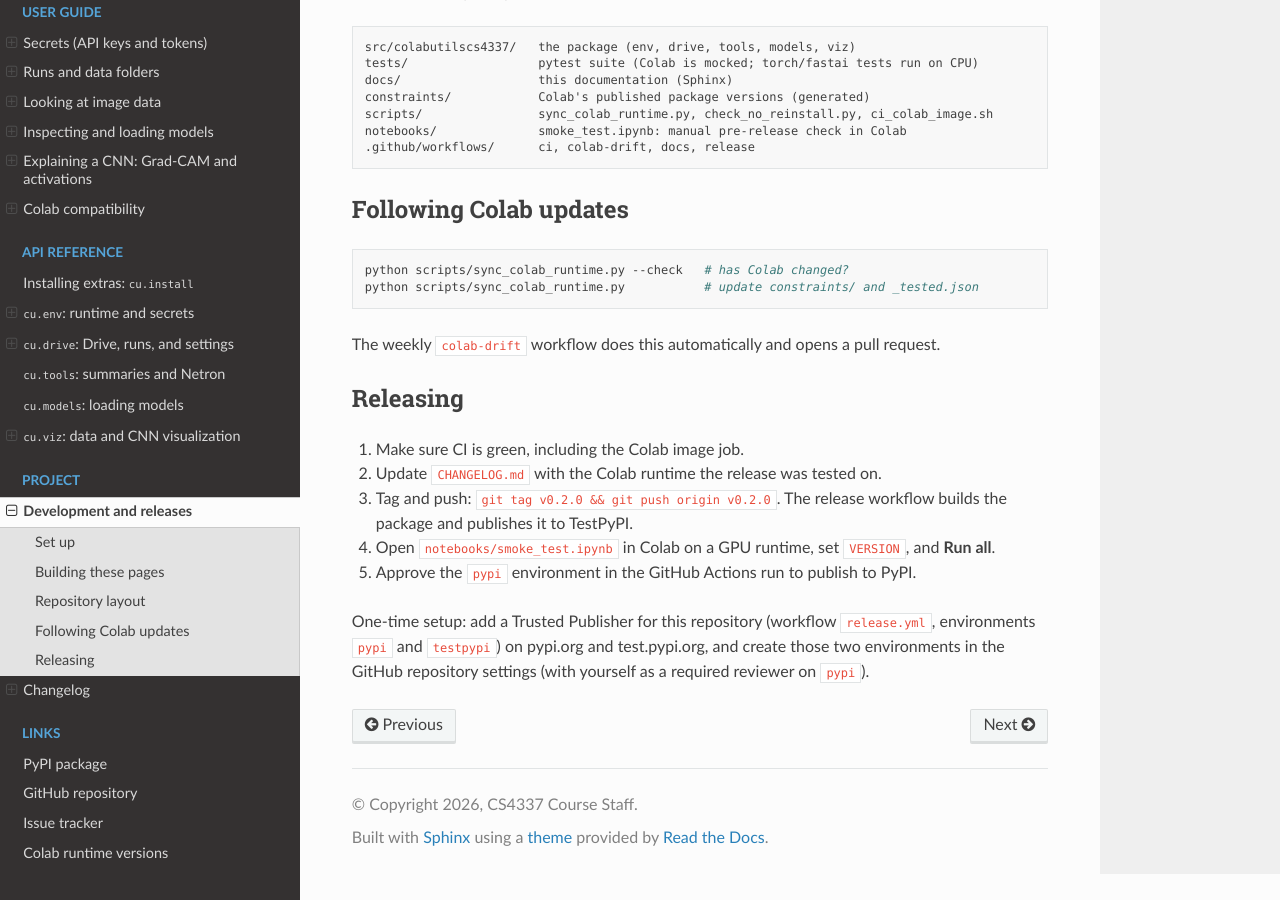
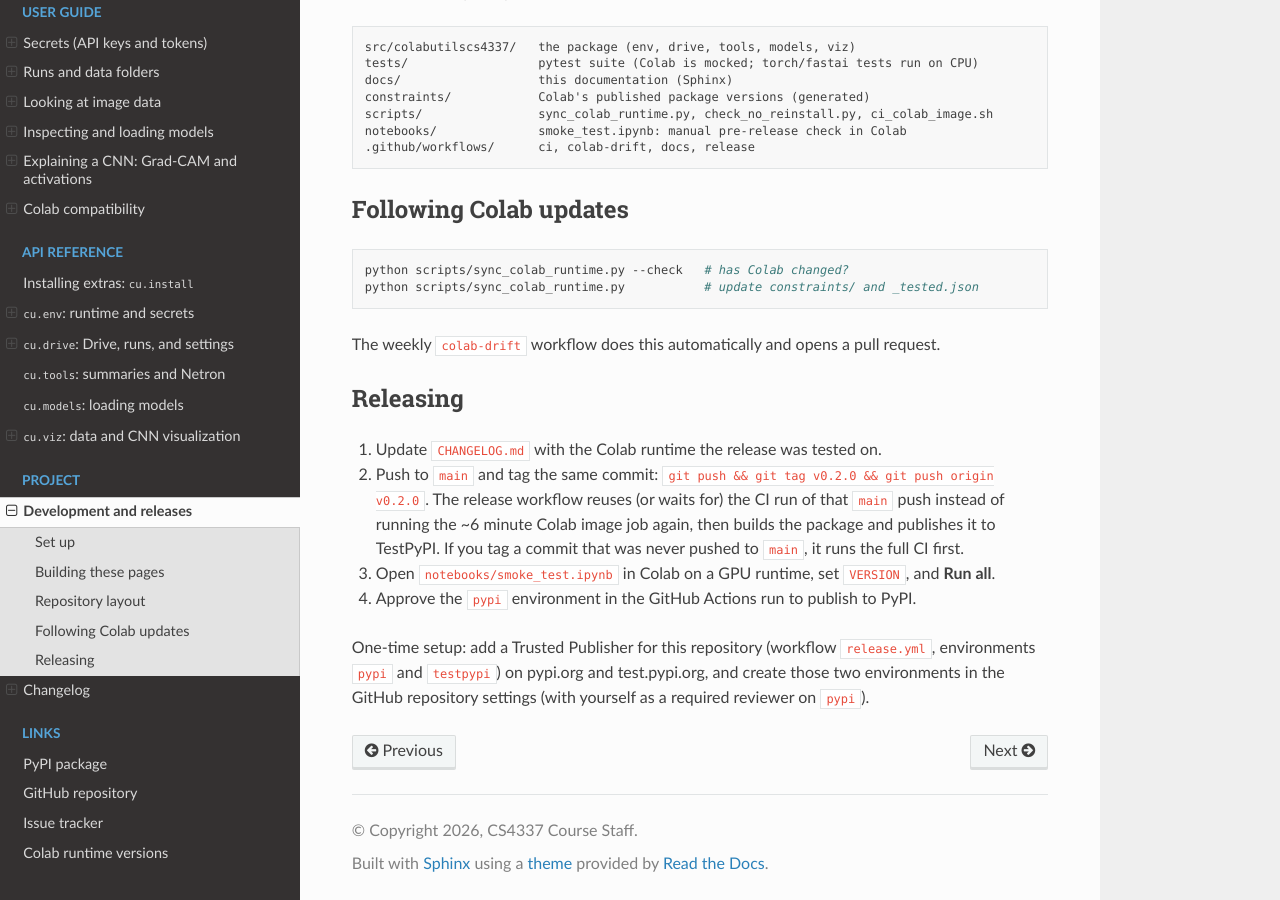
Before and after one commit to TXSTCODEPLAYGROUND/ColabUtilsCS4337, a Sphinx documentation site: the page built from docs/development.rst, in a window 1280 px wide and 900 px high, scrolled down 806 px. Built offline with Sphinx 7.4.7 and the Read the Docs theme 3.1.0, drawn with Linux system fonts in a browser that asks for light colours.

Commit message:
Release: reuse the main-branch CI run instead of rerunning it
Co-authored-by: Cursor <cursoragent@cursor.com>

```diff
--- a/docs/development.rst
+++ b/docs/development.rst
@@ -59,10 +59,13 @@ The weekly ``colab-drift`` workflow does this automatically and opens a pull req
 Releasing
 ---------
 
-#. Make sure CI is green, including the Colab image job.
 #. Update ``CHANGELOG.md`` with the Colab runtime the release was tested on.
-#. Tag and push: ``git tag v0.2.0 && git push origin v0.2.0``. The release workflow
-   builds the package and publishes it to TestPyPI.
+#. Push to ``main`` and tag the same commit:
+   ``git push && git tag v0.2.0 && git push origin v0.2.0``. The release workflow
+   reuses (or waits for) the CI run of that ``main`` push instead of running the
+   ~6 minute Colab image job again, then builds the package and publishes it to
+   TestPyPI. If you tag a commit that was never pushed to ``main``, it runs the
+   full CI first.
 #. Open ``notebooks/smoke_test.ipynb`` in Colab on a GPU runtime, set ``VERSION``,
    and **Run all**.
 #. Approve the ``pypi`` environment in the GitHub Actions run to publish to PyPI.
```
Also changed, not shown: 1 other file.
